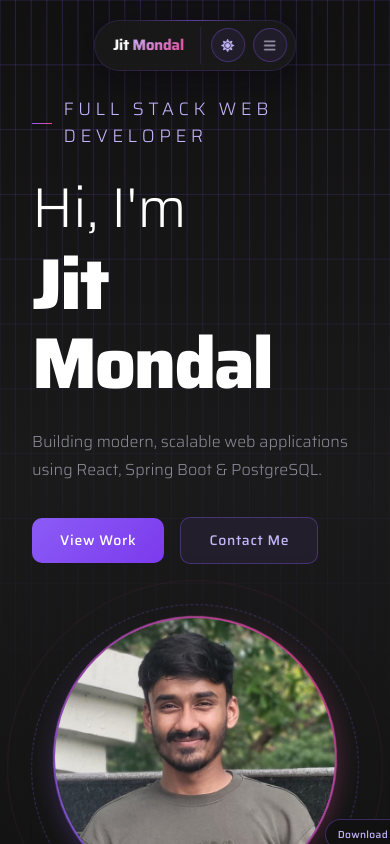
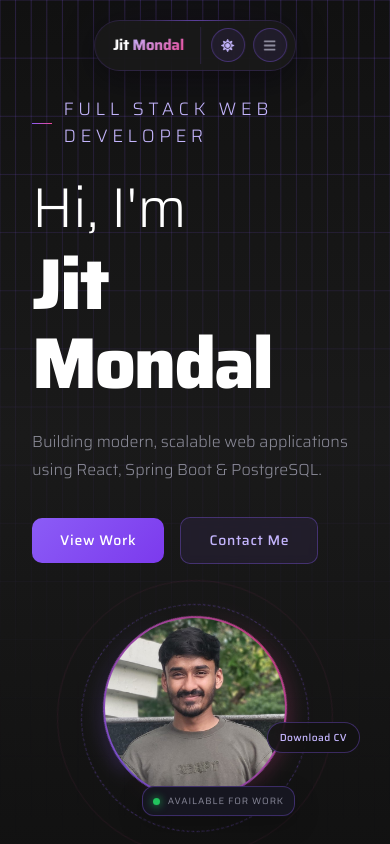
Before and after one commit to jitmondal-it/J-M-Portfolio, a React (Vite) app: page / in a window 390 px wide. Shown: the top 844 px of the page. Built offline with nearby package versions, Linux system fonts and the light colour scheme.

Commit message:
fixing the mobile width of the hero profile image section

```diff
--- a/src/components/Hero.css
+++ b/src/components/Hero.css
@@ -7,7 +7,6 @@
   );
 
   font-family: "Saira", sans-serif;
-
   transition: background 0.35s ease;
 }
 
@@ -15,48 +14,38 @@
   z-index: 0;
 }
 
+/* =========================================
+   HERO TEXT
+   ========================================= */
+
 .hero-name {
   font-family: "Saira", sans-serif;
-
   font-weight: 800;
-
   color: var(--text-primary);
-
   letter-spacing: -0.03em;
-
   font-size: 4.5rem;
-
   line-height: 1.1;
 }
 
 .hero-subtitle {
   color: var(--text-primary);
-
   font-size: 3.5rem;
-
   line-height: 1.2;
-
   margin-bottom: 4px;
-
   font-weight: 300;
 }
 
 .role-badge {
   font-weight: 300;
-
   letter-spacing: 0.25em;
-
   text-transform: uppercase;
-
   font-size: 1.125rem;
-
   color: var(--accent-light);
 }
 
 .role-line {
   width: 24px;
   height: 1px;
-
   background: linear-gradient(
     90deg,
     var(--accent),
@@ -66,130 +55,107 @@
 
 .hero-description {
   color: var(--text-secondary);
-
   font-weight: 300;
-
   line-height: 1.8;
-
   font-size: 1rem;
-
   max-width: 440px;
 }
 
-
-/* Buttons */
+/* =========================================
+   MAIN BUTTONS
+   ========================================= */
 
 .btn-primary {
   position: relative;
-
   overflow: hidden;
-
   background: linear-gradient(
     135deg,
     var(--accent),
     var(--accent-dark)
   );
-
   border: none;
-
   transition: all 0.3s ease;
-
   letter-spacing: 0.05em;
-
   color: #ffffff;
-
   padding: 12px 28px;
-
   border-radius: 10px;
-
   font-size: 0.875rem;
-
   font-weight: 500;
 }
 
 .btn-primary:hover {
   transform: translateY(-2px);
-
-  box-shadow:
-    0 12px 32px rgba(124, 58, 237, 0.4);
+  box-shadow: 0 12px 32px rgba(124, 58, 237, 0.4);
 }
 
 .btn-secondary {
   border: 1px solid var(--border-strong);
-
   background: var(--accent-soft);
-
   backdrop-filter: blur(4px);
-
   transition: all 0.3s ease;
-
   letter-spacing: 0.05em;
-
   color: var(--accent-light);
-
   padding: 12px 28px;
-
   border-radius: 10px;
-
   font-size: 0.875rem;
-
   font-weight: 500;
 }
 
 .btn-secondary:hover {
   border-color: var(--accent);
-
   background: var(--accent-medium);
-
   transform: translateY(-2px);
 }
 
+/* =========================================
+   PHOTO SECTION
+   ========================================= */
 
-/* Rings */
+.hero-image-section {
+  position: relative;
+  display: flex;
+  justify-content: center;
+  align-items: center;
+}
+
+/* Container around photo + rings + CV */
+.hero-photo-container {
+  position: relative;
+}
+
+/* =========================================
+   RINGS
+   ========================================= */
 
 .outer-ring {
   position: absolute;
-
   inset: -24px;
-
   border: 1px dashed var(--border-strong);
-
   border-radius: 50%;
-
   animation: spin 20s linear infinite;
 }
 
 .second-ring {
   position: absolute;
-
   inset: -48px;
-
   border: 1px solid rgba(236, 72, 153, 0.08);
-
   border-radius: 50%;
-
   animation: spin 30s linear infinite reverse;
 }
 
-
-/* Image */
+/* =========================================
+   IMAGE
+   ========================================= */
 
 .glow-border {
   position: relative;
-
-  width: 280px;
-  height: 280px;
-
   border-radius: 50%;
 }
 
 .glow-border::before {
   content: "";
-
   position: absolute;
-
   inset: -2px;
-
   border-radius: 50%;
 
   background: conic-gradient(
@@ -200,19 +166,14 @@
   );
 
   z-index: -1;
-
   animation: spin 6s linear infinite;
-
   opacity: 0.8;
 }
 
 .glow-border::after {
   content: "";
-
   position: absolute;
-
   inset: -8px;
-
   border-radius: 50%;
 
   background: conic-gradient(
@@ -224,42 +185,32 @@
   );
 
   z-index: -2;
-
   animation: spin 6s linear infinite;
-
   filter: blur(8px);
 }
 
 .hero-image {
-  width: 280px;
-  height: 280px;
-
+  width: 100%;
+  height: 100%;
   border-radius: 50%;
-
   object-fit: cover;
-
   object-position: top;
-
   display: block;
-
   position: relative;
-
   z-index: 1;
 }
 
-
-/* Badge */
+/* =========================================
+   AVAILABLE FOR WORK BADGE
+   ========================================= */
 
 .floating-badge {
   position: absolute;
-
   bottom: -12px;
   right: -20px;
 
   background: var(--bg-card-solid);
-
   border: 1px solid var(--border-strong);
-
   border-radius: 12px;
 
   padding: 10px 16px;
@@ -273,79 +224,29 @@
 
 .badge-content {
   display: flex;
-
   align-items: center;
-
   gap: 8px;
 }
 
 .badge-dot {
   width: 8px;
   height: 8px;
-
   border-radius: 50%;
 
   background: #22c55e;
-
   box-shadow: 0 0 8px #22c55e;
 }
 
 .badge-text {
   font-size: 0.7rem;
-
   letter-spacing: 0.1em;
-
   text-transform: uppercase;
-
   color: var(--text-secondary);
-
   font-weight: 400;
 }
 
-
-/* Bottom Line */
-
-.bottom-line {
-  position: absolute;
-
-  bottom: 0;
-
-  left: 0;
-  right: 0;
-
-  height: 1px;
-
-  background: linear-gradient(
-    90deg,
-    transparent,
-    rgba(139, 92, 246, 0.2),
-    transparent
-  );
-}
-
-
-/* Animations */
-
-@keyframes spin {
-  to {
-    transform: rotate(360deg);
-  }
-}
-
-/* =========================================================
-   HERO RESUME BUTTON
-   ========================================================= */
-
 /* =========================================
-   HERO RESUME / VIEW CV BUTTON
-   ========================================= */
-
-/* =========================================
-   CV BUTTON
-   ========================================= */
-
-/* =========================================
-   CV CONNECTION AREA
+   CV ARROW
    ========================================= */
 
 .cv-connection {
@@ -358,69 +259,71 @@
   bottom: 35px;
 
   overflow: visible;
+
   z-index: 14;
   pointer-events: none;
 }
 
+/* =========================================
+   CV ANIMATED STROKE
+   ========================================= */
+
+.cv-arrow-line,
+.cv-arrow-head {
+  fill: none;
+
+  stroke: var(--accent);
+  stroke-width: 1.6;
+
+  stroke-linecap: round;
+  stroke-linejoin: round;
+
+  opacity: 0.95;
+
+  stroke-dasharray: 1;
+  stroke-dashoffset: 1;
+
+  animation: cvStrokeLoop 6s ease-in-out infinite;
+}
 
 /* =========================================
-   MAIN HAND-DRAWN STROKE
+   CV STROKE ANIMATION
    ========================================= */
 
-.cv-arrow-line {
-  fill: none;
-  stroke: var(--accent);
-  stroke-width: 1.6;
-  stroke-linecap: round;
-  stroke-linejoin: round;
-  opacity: 0.95;
-  stroke-dasharray: 1;
-  stroke-dashoffset: 1;
-  animation: drawCvArrow 1.5s ease-out forwards;
-}
+@keyframes cvStrokeLoop {
 
-.cv-arrow-head {
-  fill: none;
-  stroke: var(--accent);
-  stroke-width: 1.6;
-  stroke-linecap: round;
-  stroke-linejoin: round;
-  opacity: 0.95;
-  stroke-dasharray: 1;
-  stroke-dashoffset: 1;
-  animation: drawCvArrowHead 0.4s ease-out 1.15s forwards;
-}
-
-@keyframes drawCvArrow {
-  from {
+  /* Completely hidden */
+  0% {
     stroke-dashoffset: 1;
   }
 
-  to {
+  /* Draw everything */
+  18% {
     stroke-dashoffset: 0;
   }
-}
 
-@keyframes drawCvArrowHead {
-  from {
+  /* Stay visible */
+  65% {
+    stroke-dashoffset: 0;
+  }
+
+  /* Disappear */
+  82% {
     stroke-dashoffset: 1;
   }
 
-  to {
-    stroke-dashoffset: 0;
+  /* Small pause before drawing again */
+  100% {
+    stroke-dashoffset: 1;
   }
 }
-
 /* =========================================
-   DOWNLOAD CV BUTTON
+   DOWNLOAD CV
    ========================================= */
 
 .hero-resume-btn {
   position: absolute;
 
-  /*
-    Button is ABOVE the arrow tip.
-  */
   right: -185px;
   bottom: 130px;
 
@@ -435,7 +338,6 @@
   font-family: "Saira", sans-serif;
   font-size: 0.78rem;
   font-weight: 500;
-
   letter-spacing: 0.06em;
 
   color: var(--accent-light);
@@ -459,11 +361,6 @@
   z-index: 20;
 }
 
-
-/* =========================================
-   BUTTON HOVER
-   ========================================= */
-
 .hero-resume-btn:hover {
   color: var(--text-primary);
 
@@ -478,13 +375,39 @@
     0 0 25px var(--accent-soft);
 }
 
+.hero-resume-btn:active {
+  transform: translateY(-1px);
+}
 
 /* =========================================
-   BUTTON ACTIVE
+   BOTTOM LINE
    ========================================= */
 
-.hero-resume-btn:active {
-  transform: translateY(-1px);
+.bottom-line {
+  position: absolute;
+
+  bottom: 0;
+  left: 0;
+  right: 0;
+
+  height: 1px;
+
+  background: linear-gradient(
+    90deg,
+    transparent,
+    rgba(139, 92, 246, 0.2),
+    transparent
+  );
+}
+
+/* =========================================
+   ANIMATION
+   ========================================= */
+
+@keyframes spin {
+  to {
+    transform: rotate(360deg);
+  }
 }
 
 /* =========================================
@@ -492,6 +415,7 @@
    ========================================= */
 
 @media (max-width: 900px) {
+
   .hero-resume-btn {
     right: -150px;
     bottom: 105px;
@@ -509,64 +433,69 @@
   }
 }
 
-
 /* =========================================
    MOBILE
    ========================================= */
 
 @media (max-width: 768px) {
+
   .hero-resume-btn {
     right: -105px;
     bottom: 75px;
 
     padding: 8px 15px;
+
     font-size: 0.70rem;
     letter-spacing: 0.04em;
 
     white-space: nowrap;
   }
 
+  /* Hide decorative CV arrow on mobile */
   .cv-connection {
-    width: 115px;
-    height: 85px;
+    display: none;
+  }
 
-    right: -70px;
-    bottom: 5px;
+  .floating-badge {
+    right: -15px;
+    bottom: -10px;
 
-    z-index: 14;
+    padding: 8px 12px;
+  }
+
+  .badge-text {
+    font-size: 0.62rem;
   }
 }
-
 
 /* =========================================
    SMALL MOBILE
    ========================================= */
 
 @media (max-width: 480px) {
+
   .hero-resume-btn {
-    right: -82px;
-    bottom: 58px;
+    right: -75px;
+    bottom: 55px;
 
     padding: 7px 12px;
+
     font-size: 0.64rem;
-    letter-spacing: 0.03em;
   }
 
-  .cv-connection {
-    width: 90px;
-    height: 68px;
+  .floating-badge {
+    right: -10px;
+    bottom: -10px;
 
-    right: -52px;
-    bottom: 0;
+    padding: 7px 10px;
+  }
+
+  .badge-dot {
+    width: 7px;
+    height: 7px;
+  }
+
+  .badge-text {
+    font-size: 0.58rem;
   }
 }
-
-/* =========================================
-   MOBILE — HIDE CV STROKE
-   ========================================= */
-
-@media (max-width: 768px) {
-  .cv-connection {
-    display: none;
-  }
-}
--- a/src/components/Hero.jsx
+++ b/src/components/Hero.jsx
@@ -4,7 +4,6 @@ import "./Hero.css";
 
 const Hero = () => {
   return (
-
     <motion.div
       initial={{ opacity: 0 }}
       animate={{ opacity: 1 }}
@@ -12,7 +11,6 @@ const Hero = () => {
       id="home"
       className="hero-section relative min-h-screen flex items-center overflow-hidden"
     >
-
       {/* <a
         href="/CV_JM.pdf"
         className="hero-resume-btn"
@@ -72,7 +70,6 @@ const Hero = () => {
 
       {/* Content */}
       <div className="container mx-auto px-8 md:px-16 flex flex-col md:flex-row items-center justify-between gap-16 pt-24 pb-16 relative z-10">
-
         {/* Left */}
         <motion.div
           className="md:w-1/2 flex flex-col gap-6"
@@ -83,24 +80,18 @@ const Hero = () => {
           <div className="flex items-center gap-3">
             <span className="role-line"></span>
 
-            <span className="role-badge">
-              Full Stack Web Developer
-            </span>
+            <span className="role-badge">Full Stack Web Developer</span>
           </div>
 
           <div>
-            <h1 className="hero-subtitle">
-              Hi, I'm
-            </h1>
+            <h1 className="hero-subtitle">Hi, I'm</h1>
 
-            <h1 className="hero-name">
-              Jit Mondal
-            </h1>
+            <h1 className="hero-name">Jit Mondal</h1>
           </div>
 
           <p className="hero-description">
-            Building modern, scalable web applications using React,
-            Spring Boot & PostgreSQL.
+            Building modern, scalable web applications using React, Spring Boot
+            & PostgreSQL.
           </p>
 
           <div className="flex items-center gap-4 mt-2">
@@ -122,7 +113,6 @@ const Hero = () => {
           transition={{ duration: 0.7, delay: 0.3 }}
         >
           <div className="relative">
-
             <div className="outer-ring"></div>
 
             <div className="second-ring"></div>
@@ -134,12 +124,20 @@ const Hero = () => {
                 repeat: Infinity,
                 ease: "easeInOut",
               }}
-              className="glow-border relative"
+              className="glow-border"
+              style={{
+                width: "clamp(180px, 25vw, 280px)",
+                height: "clamp(180px, 25vw, 280px)",
+              }}
             >
               <img
                 src={assets.profileImg}
                 alt="Jit Mondal"
                 className="hero-image"
+                style={{
+                  width: "100%",
+                  height: "100%",
+                }}
               />
             </motion.div>
 
@@ -156,9 +154,7 @@ const Hero = () => {
               <div className="badge-content">
                 <span className="badge-dot"></span>
 
-                <span className="badge-text">
-                  Available for work
-                </span>
+                <span className="badge-text">Available for work</span>
               </div>
             </motion.div>
 
```
Lines whose indentation alone changed are shown as unchanged.
